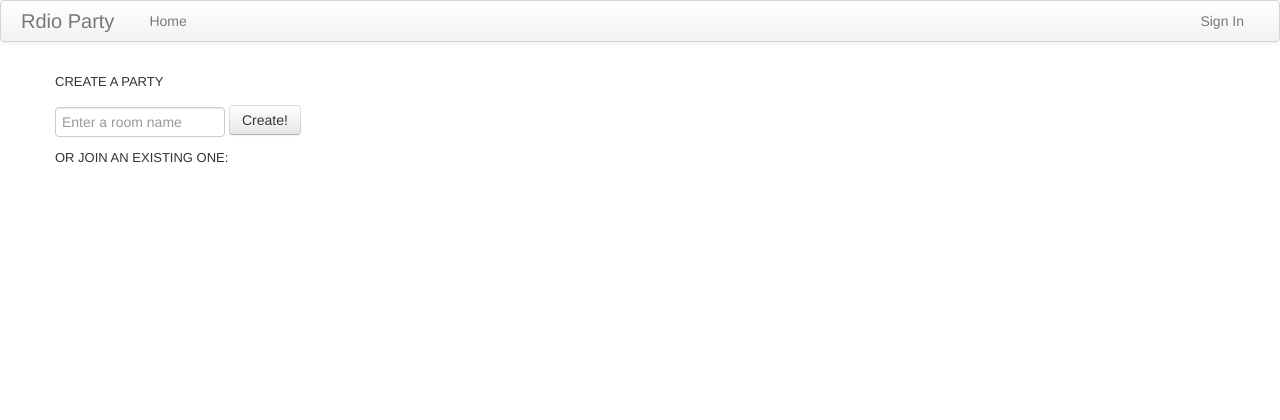
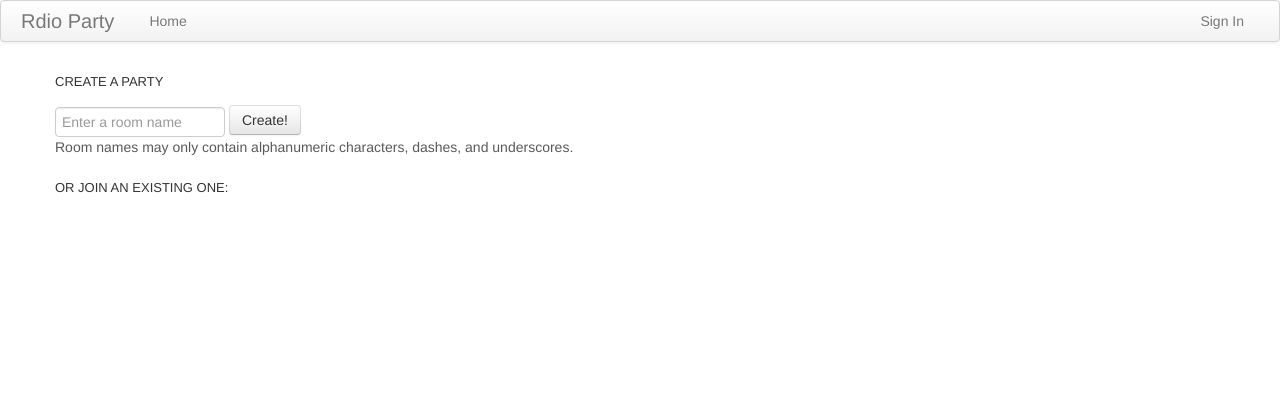
Before and after one commit to sutrofm/sutrofm, a Django app: page /parties/ in a window 1280 px wide. Shown: the top 420 px of the page. Run offline with Django 3.2, Linux system fonts and the light colour scheme; style sheets or scripts are compiled from the project's sources; some libraries are stand-ins or nearby versions.

Commit message:
Accept dash in room name.

```diff
--- a/rdiodj/template/partylist.html
+++ b/rdiodj/template/partylist.html
@@ -13,7 +13,8 @@
   <div class="span12">
     <div class="navbar-form pull-left">
       <input type="text" name="room_name" id="room" class="span2" placeholder="Enter a room name" />
-      <button type="submit" class="btn">Create!</button>
+      <button type="submit" class="btn" id="create-room-button">Create!</button>
+      <span class="help-block">Room names may only contain alphanumeric characters, dashes, and underscores.</span>
     </div>
   </div>
 </div>
--- a/rdiodj/urls.py
+++ b/rdiodj/urls.py
@@ -8,7 +8,7 @@
 
 urlpatterns = patterns('',
     url(r'^$', 'rdiodj.views.home', name='index'),
-    url(r'^p/((?P<room_name>\w+)/)?$', 'rdiodj.views.party', name='party'),
+    url(r'^p/((?P<room_name>[A-Za-z0-9\-_]+)/)?$', 'rdiodj.views.party', name='party'),
     url(r'^parties/$', 'rdiodj.views.parties', name='parties'),
 
     url(r'^sign-out/$', 'django.contrib.auth.views.logout', {'next_page': '/'}, name='sign-out'),
```
